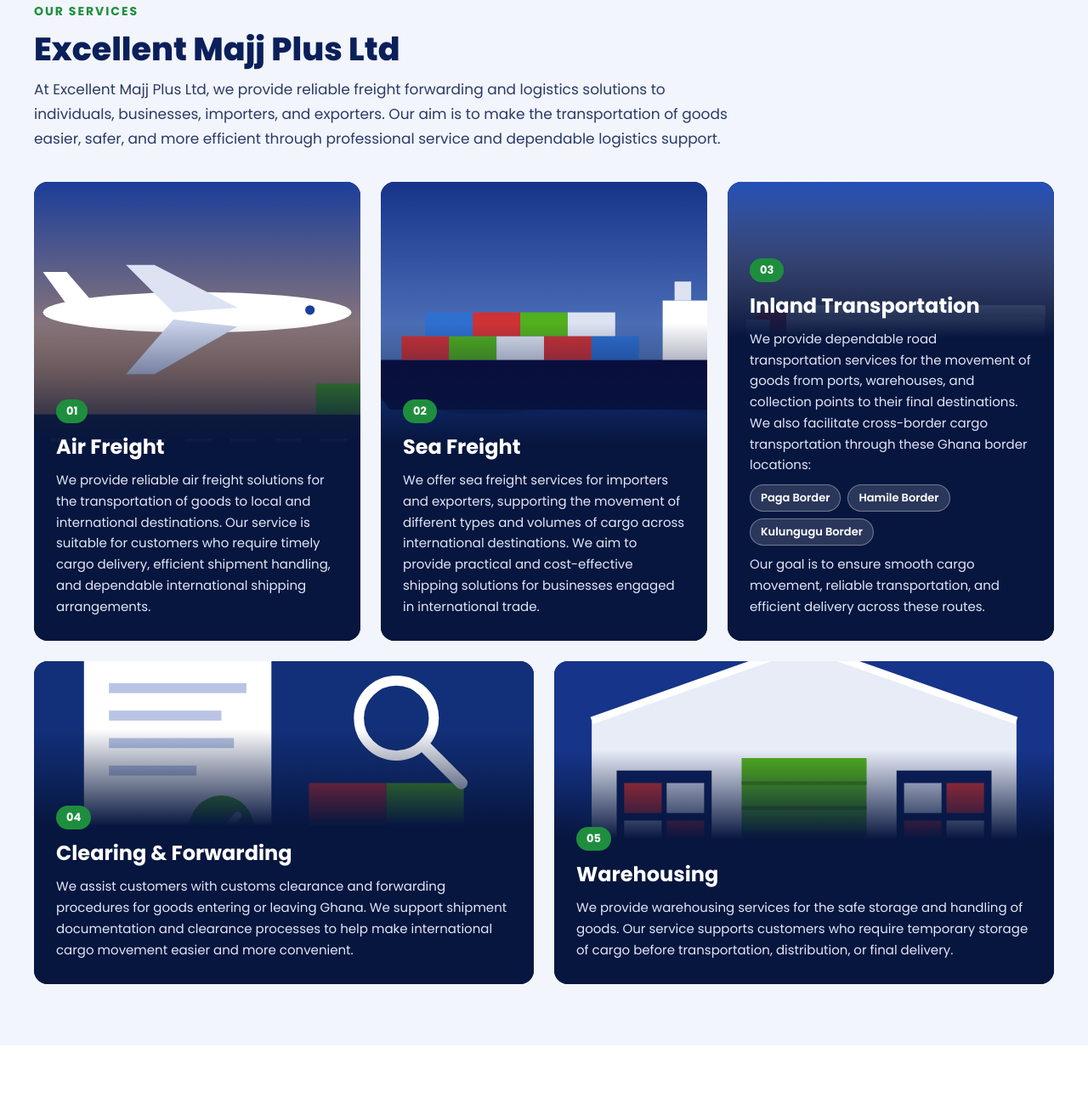
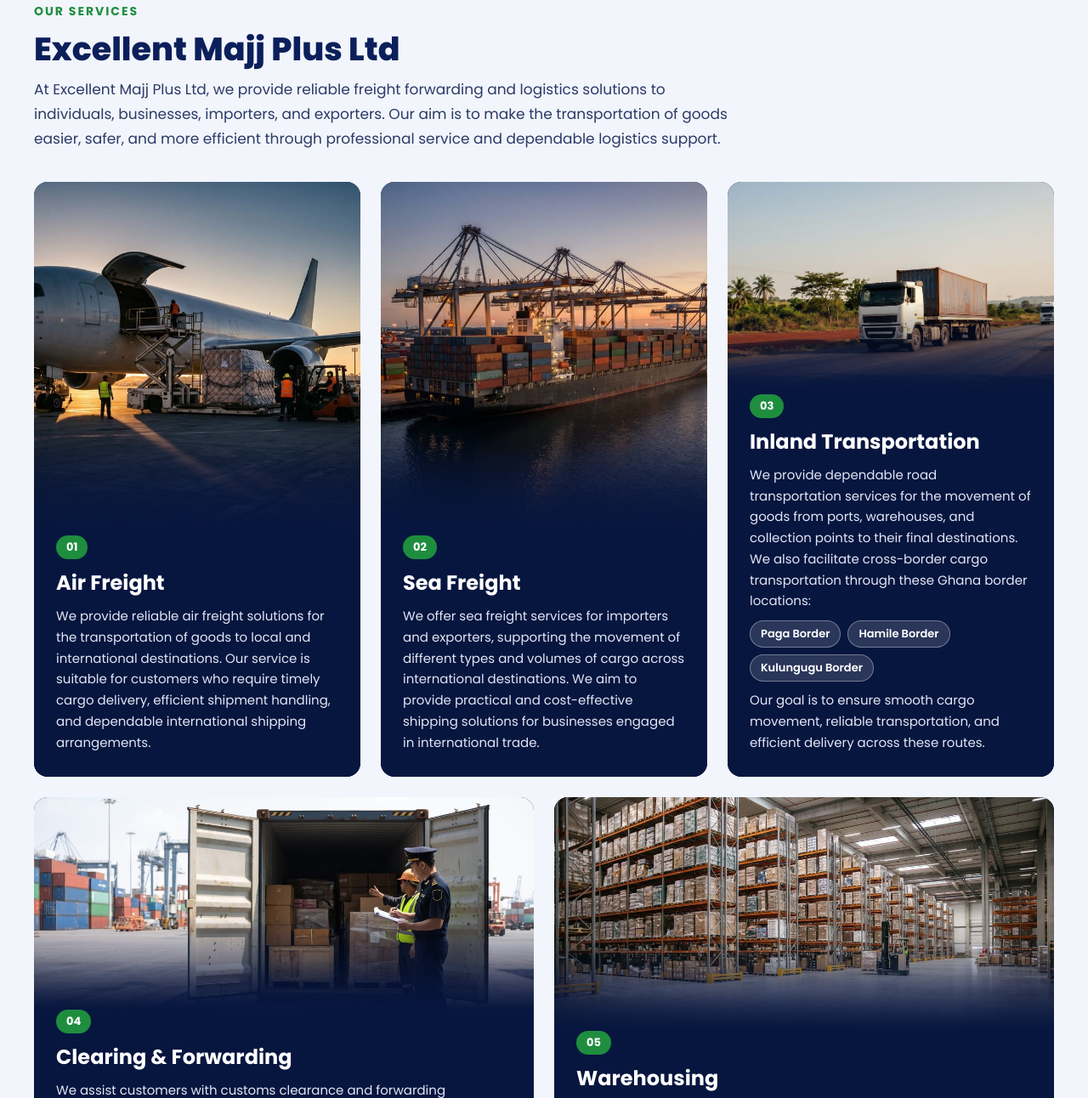
Before and after one commit to Wayne3615/excellent-majj-plus, a plain HTML site: page index.html in a window 1280 px wide. Shown: the part 1161-2453 px from the top of the page at 85% size. Drawn offline with Linux system fonts and the light colour scheme.

Commit message:
Add real photos behind the five service cards
Co-Authored-By: Claude Sonnet 5.5 <noreply@anthropic.com>
Claude-Session: https://claude.ai/code/session_01KHj2W2bLPh53nFrSdo641i

```diff
--- a/index.html
+++ b/index.html
@@ -155,14 +155,8 @@ img{max-width:100%}
 <div style="display:flex;flex-wrap:wrap;gap:24px">
 
 <div class="lift" style="position:relative;flex:1 1 340px;min-height:430px;border-radius:16px;overflow:hidden;background:#07163F;display:flex;flex-direction:column;justify-content:flex-end;transition:transform .2s">
-<svg viewBox="0 0 400 240" preserveAspectRatio="xMidYMid slice" aria-hidden="true" style="position:absolute;top:0;left:0;width:100%;height:62%">
-<defs><linearGradient id="sk1" x1="0" y1="0" x2="0" y2="1"><stop offset="0" stop-color="#1B3E9A"/><stop offset="1" stop-color="#F0A85C"/></linearGradient></defs>
-<rect width="400" height="240" fill="url(#sk1)"/>
-<rect y="196" width="400" height="44" fill="#1C2433"/><path d="M0 218H400" stroke="#E8E8E8" stroke-width="3" stroke-dasharray="22 16"/>
-<g transform="translate(70 70)"><ellipse cx="130" cy="40" rx="130" ry="17" fill="#fff"/><path d="M110 40L70 0h24l70 36z" fill="#DDE3F2"/><path d="M110 46L70 92h24l70-40z" fill="#C9D1E8"/><path d="M22 36L0 6h20l26 30z" fill="#fff"/><circle cx="225" cy="38" r="4" fill="#1B3E9A"/></g>
-<rect x="300" y="170" width="50" height="26" fill="#52B01D"/><rect x="350" y="170" width="40" height="26" fill="#CE3235"/>
-</svg>
-<div style="position:relative;padding:90px 26px 28px;background:linear-gradient(to top,#07163F 62%,rgba(7,22,63,0));color:#fff;display:flex;flex-direction:column;gap:10px">
+<img src="images/svc-air.jpg" alt="Cargo aircraft being loaded at an airport at sunset" style="position:absolute;top:0;left:0;width:100%;height:450px;-webkit-mask-image:linear-gradient(to bottom,#000 60%,transparent);mask-image:linear-gradient(to bottom,#000 60%,transparent);object-fit:cover;object-position:52% 38%;display:block">
+<div style="position:relative;padding:250px 26px 28px;background:linear-gradient(to bottom,rgba(7,22,63,0) 140px,#07163F 250px);color:#fff;display:flex;flex-direction:column;gap:10px">
 <span style="align-self:flex-start;background:#1E8E3E;font-weight:700;font-size:13px;padding:4px 12px;border-radius:999px">01</span>
 <h3 style="margin:0;font-size:24px;font-weight:700">Air Freight</h3>
 <p style="margin:0;font-size:15px;line-height:1.65;color:#E1E6F5">We provide reliable air freight solutions for the transportation of goods to local and international destinations. Our service is suitable for customers who require timely cargo delivery, efficient shipment handling, and dependable international shipping arrangements.</p>
@@ -170,15 +164,8 @@ img{max-width:100%}
 </div>
 
 <div class="lift" style="position:relative;flex:1 1 340px;min-height:430px;border-radius:16px;overflow:hidden;background:#07163F;display:flex;flex-direction:column;justify-content:flex-end;transition:transform .2s">
-<svg viewBox="0 0 400 240" preserveAspectRatio="xMidYMid slice" aria-hidden="true" style="position:absolute;top:0;left:0;width:100%;height:62%">
-<defs><linearGradient id="sk2" x1="0" y1="0" x2="0" y2="1"><stop offset="0" stop-color="#16348A"/><stop offset="1" stop-color="#7FA6E0"/></linearGradient></defs>
-<rect width="400" height="240" fill="url(#sk2)"/><rect y="168" width="400" height="72" fill="#12307A"/>
-<path d="M0 190q50-12 100 0t100 0 100 0 100 0V240H0z" fill="#1A44A3"/>
-<path d="M40 150H370L345 192H70z" fill="#0A0A3C"/>
-<g><rect x="80" y="130" width="40" height="20" fill="#CE3235"/><rect x="120" y="130" width="40" height="20" fill="#52B01D"/><rect x="160" y="130" width="40" height="20" fill="#DDE3F2"/><rect x="200" y="130" width="40" height="20" fill="#CE3235"/><rect x="240" y="130" width="40" height="20" fill="#2F6FD0"/><rect x="100" y="110" width="40" height="20" fill="#2F6FD0"/><rect x="140" y="110" width="40" height="20" fill="#CE3235"/><rect x="180" y="110" width="40" height="20" fill="#52B01D"/><rect x="220" y="110" width="40" height="20" fill="#DDE3F2"/></g>
-<rect x="300" y="100" width="48" height="50" fill="#fff"/><rect x="310" y="84" width="14" height="16" fill="#DDE3F2"/>
-</svg>
-<div style="position:relative;padding:90px 26px 28px;background:linear-gradient(to top,#07163F 62%,rgba(7,22,63,0));color:#fff;display:flex;flex-direction:column;gap:10px">
+<img src="images/svc-sea.jpg" alt="Container ship at a seaport with port cranes at dusk" style="position:absolute;top:0;left:0;width:100%;height:450px;-webkit-mask-image:linear-gradient(to bottom,#000 60%,transparent);mask-image:linear-gradient(to bottom,#000 60%,transparent);object-fit:cover;object-position:50% 42%;display:block">
+<div style="position:relative;padding:250px 26px 28px;background:linear-gradient(to bottom,rgba(7,22,63,0) 140px,#07163F 250px);color:#fff;display:flex;flex-direction:column;gap:10px">
 <span style="align-self:flex-start;background:#1E8E3E;font-weight:700;font-size:13px;padding:4px 12px;border-radius:999px">02</span>
 <h3 style="margin:0;font-size:24px;font-weight:700">Sea Freight</h3>
 <p style="margin:0;font-size:15px;line-height:1.65;color:#E1E6F5">We offer sea freight services for importers and exporters, supporting the movement of different types and volumes of cargo across international destinations. We aim to provide practical and cost-effective shipping solutions for businesses engaged in international trade.</p>
@@ -186,15 +173,8 @@ img{max-width:100%}
 </div>
 
 <div class="lift" style="position:relative;flex:1 1 340px;min-height:430px;border-radius:16px;overflow:hidden;background:#07163F;display:flex;flex-direction:column;justify-content:flex-end;transition:transform .2s">
-<svg viewBox="0 0 400 240" preserveAspectRatio="xMidYMid slice" aria-hidden="true" style="position:absolute;top:0;left:0;width:100%;height:62%">
-<defs><linearGradient id="sk3" x1="0" y1="0" x2="0" y2="1"><stop offset="0" stop-color="#2450B8"/><stop offset="1" stop-color="#F5C07A"/></linearGradient></defs>
-<rect width="400" height="240" fill="url(#sk3)"/><path d="M0 170Q100 120 200 160T400 140V240H0z" fill="#1E6B3A"/>
-<rect y="190" width="400" height="50" fill="#262B38"/><path d="M0 214H400" stroke="#F2F2F2" stroke-width="3" stroke-dasharray="24 16"/>
-<rect x="110" y="104" width="220" height="68" rx="4" fill="#fff"/><rect x="110" y="104" width="220" height="10" fill="#DDE3F2"/>
-<path d="M70 172V132l22-24h20v64z" fill="#CE3235"/><rect x="78" y="116" width="20" height="18" fill="#BFD2F5"/>
-<circle cx="100" cy="176" r="14" fill="#14161F"/><circle cx="220" cy="176" r="14" fill="#14161F"/><circle cx="262" cy="176" r="14" fill="#14161F"/><circle cx="304" cy="176" r="14" fill="#14161F"/>
-</svg>
-<div style="position:relative;padding:90px 26px 28px;background:linear-gradient(to top,#07163F 66%,rgba(7,22,63,0));color:#fff;display:flex;flex-direction:column;gap:10px">
+<img src="images/svc-road.jpg" alt="Container truck on a highway in Ghana" style="position:absolute;top:0;left:0;width:100%;height:320px;-webkit-mask-image:linear-gradient(to bottom,#000 60%,transparent);mask-image:linear-gradient(to bottom,#000 60%,transparent);object-fit:cover;object-position:62% 62%;display:block">
+<div style="position:relative;padding:250px 26px 28px;background:linear-gradient(to bottom,rgba(7,22,63,0) 140px,#07163F 250px);color:#fff;display:flex;flex-direction:column;gap:10px">
 <span style="align-self:flex-start;background:#1E8E3E;font-weight:700;font-size:13px;padding:4px 12px;border-radius:999px">03</span>
 <h3 style="margin:0;font-size:24px;font-weight:700">Inland Transportation</h3>
 <p style="margin:0;font-size:15px;line-height:1.65;color:#E1E6F5">We provide dependable road transportation services for the movement of goods from ports, warehouses, and collection points to their final destinations. We also facilitate cross-border cargo transportation through these Ghana border locations:</p>
@@ -208,14 +188,8 @@ img{max-width:100%}
 </div>
 
 <div class="lift" style="position:relative;flex:1 1 440px;min-height:380px;border-radius:16px;overflow:hidden;background:#07163F;display:flex;flex-direction:column;justify-content:flex-end;transition:transform .2s">
-<svg viewBox="0 0 400 240" preserveAspectRatio="xMidYMid slice" aria-hidden="true" style="position:absolute;top:0;left:0;width:100%;height:60%">
-<rect width="400" height="240" fill="#123079"/>
-<rect x="40" y="30" width="150" height="190" rx="8" fill="#fff"/><rect x="60" y="60" width="110" height="8" fill="#B9C4E4"/><rect x="60" y="82" width="90" height="8" fill="#B9C4E4"/><rect x="60" y="104" width="100" height="8" fill="#B9C4E4"/><rect x="60" y="126" width="70" height="8" fill="#B9C4E4"/>
-<circle cx="150" cy="176" r="26" fill="#52B01D"/><path d="M137 176l9 9 17-19" fill="none" stroke="#fff" stroke-width="6" stroke-linecap="round" stroke-linejoin="round"/>
-<rect x="220" y="140" width="62" height="32" fill="#CE3235"/><rect x="282" y="140" width="62" height="32" fill="#52B01D"/><rect x="220" y="172" width="62" height="32" fill="#DDE3F2"/><rect x="282" y="172" width="62" height="32" fill="#2F6FD0"/>
-<circle cx="290" cy="88" r="30" fill="none" stroke="#fff" stroke-width="8"/><path d="M312 110l30 30" stroke="#fff" stroke-width="10" stroke-linecap="round"/>
-</svg>
-<div style="position:relative;padding:90px 26px 28px;background:linear-gradient(to top,#07163F 62%,rgba(7,22,63,0));color:#fff;display:flex;flex-direction:column;gap:10px">
+<img src="images/svc-customs.jpg" alt="Customs officer inspecting cargo in an open container" style="position:absolute;top:0;left:0;width:100%;height:320px;-webkit-mask-image:linear-gradient(to bottom,#000 60%,transparent);mask-image:linear-gradient(to bottom,#000 60%,transparent);object-fit:cover;object-position:72% 45%;display:block">
+<div style="position:relative;padding:250px 26px 28px;background:linear-gradient(to bottom,rgba(7,22,63,0) 140px,#07163F 250px);color:#fff;display:flex;flex-direction:column;gap:10px">
 <span style="align-self:flex-start;background:#1E8E3E;font-weight:700;font-size:13px;padding:4px 12px;border-radius:999px">04</span>
 <h3 style="margin:0;font-size:24px;font-weight:700">Clearing &amp; Forwarding</h3>
 <p style="margin:0;font-size:15px;line-height:1.65;color:#E1E6F5">We assist customers with customs clearance and forwarding procedures for goods entering or leaving Ghana. We support shipment documentation and clearance processes to help make international cargo movement easier and more convenient.</p>
@@ -223,14 +197,8 @@ img{max-width:100%}
 </div>
 
 <div class="lift" style="position:relative;flex:1 1 440px;min-height:380px;border-radius:16px;overflow:hidden;background:#07163F;display:flex;flex-direction:column;justify-content:flex-end;transition:transform .2s">
-<svg viewBox="0 0 400 240" preserveAspectRatio="xMidYMid slice" aria-hidden="true" style="position:absolute;top:0;left:0;width:100%;height:60%">
-<rect width="400" height="240" fill="#16348A"/><rect y="200" width="400" height="40" fill="#0D2160"/>
-<path d="M30 200V90L200 30l170 60v110z" fill="#E8ECF7"/><path d="M30 90L200 30l170 60" fill="none" stroke="#fff" stroke-width="6"/>
-<rect x="150" y="120" width="100" height="80" fill="#52B01D"/><path d="M150 140h100M150 160h100M150 180h100" stroke="#3F8A12" stroke-width="3"/>
-<rect x="50" y="130" width="76" height="70" fill="#0B1F5B"/><rect x="56" y="140" width="30" height="24" fill="#CE3235"/><rect x="90" y="140" width="30" height="24" fill="#DDE3F2"/><rect x="56" y="170" width="30" height="24" fill="#DDE3F2"/><rect x="90" y="170" width="30" height="24" fill="#CE3235"/>
-<rect x="274" y="130" width="76" height="70" fill="#0B1F5B"/><rect x="280" y="140" width="30" height="24" fill="#DDE3F2"/><rect x="314" y="140" width="30" height="24" fill="#CE3235"/><rect x="280" y="170" width="30" height="24" fill="#CE3235"/><rect x="314" y="170" width="30" height="24" fill="#DDE3F2"/>
-</svg>
-<div style="position:relative;padding:90px 26px 28px;background:linear-gradient(to top,#07163F 62%,rgba(7,22,63,0));color:#fff;display:flex;flex-direction:column;gap:10px">
+<img src="images/svc-warehouse.jpg" alt="Warehouse with tall racks of stored goods" style="position:absolute;top:0;left:0;width:100%;height:320px;-webkit-mask-image:linear-gradient(to bottom,#000 60%,transparent);mask-image:linear-gradient(to bottom,#000 60%,transparent);object-fit:cover;object-position:40% 40%;display:block">
+<div style="position:relative;padding:250px 26px 28px;background:linear-gradient(to bottom,rgba(7,22,63,0) 140px,#07163F 250px);color:#fff;display:flex;flex-direction:column;gap:10px">
 <span style="align-self:flex-start;background:#1E8E3E;font-weight:700;font-size:13px;padding:4px 12px;border-radius:999px">05</span>
 <h3 style="margin:0;font-size:24px;font-weight:700">Warehousing</h3>
 <p style="margin:0;font-size:15px;line-height:1.65;color:#E1E6F5">We provide warehousing services for the safe storage and handling of goods. Our service supports customers who require temporary storage of cargo before transportation, distribution, or final delivery.</p>
```
Also changed, not shown: images/svc-air.jpg (added), images/svc-customs.jpg (added), images/svc-road.jpg (added), images/svc-sea.jpg (added), images/svc-warehouse.jpg (added).
